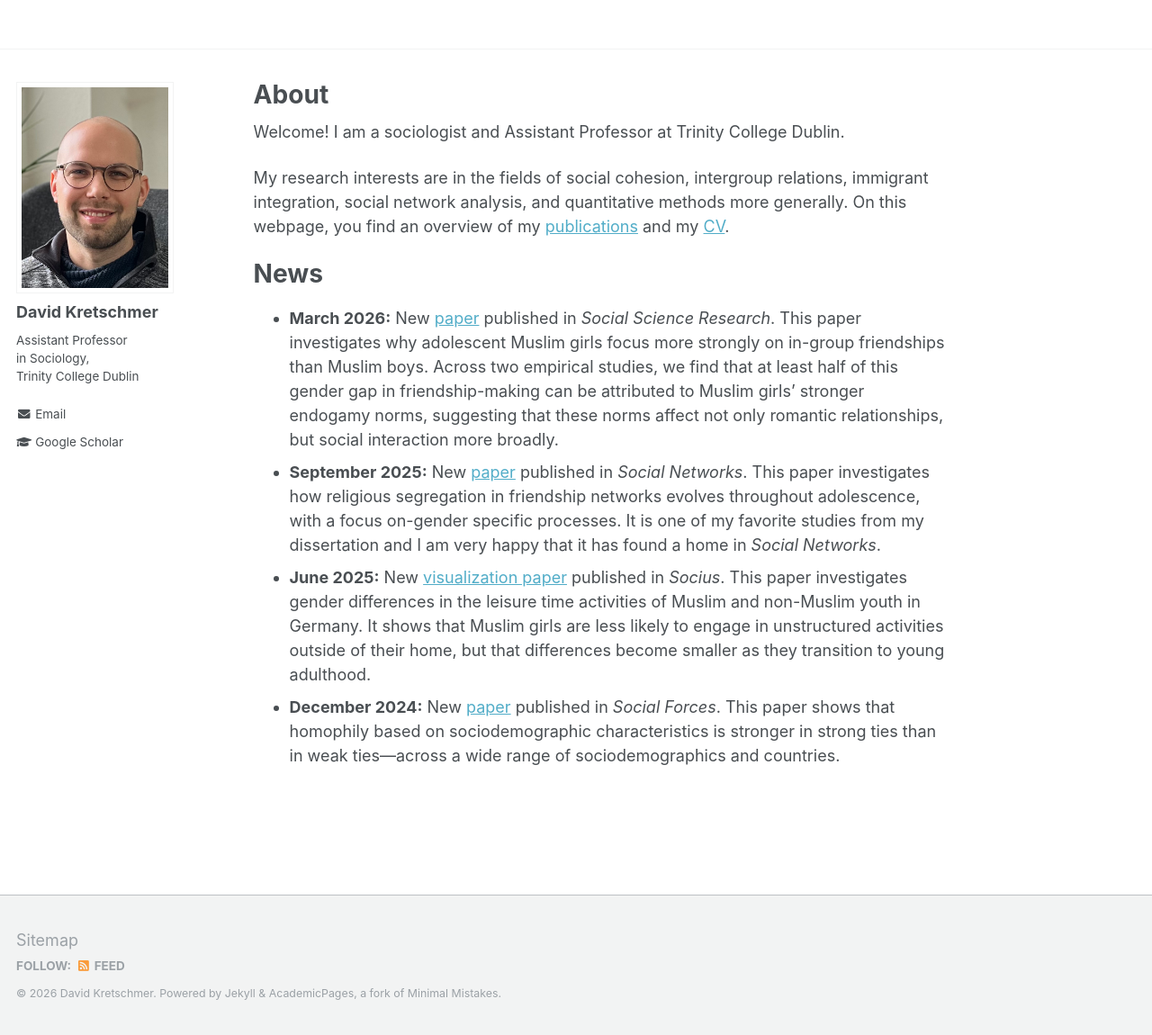
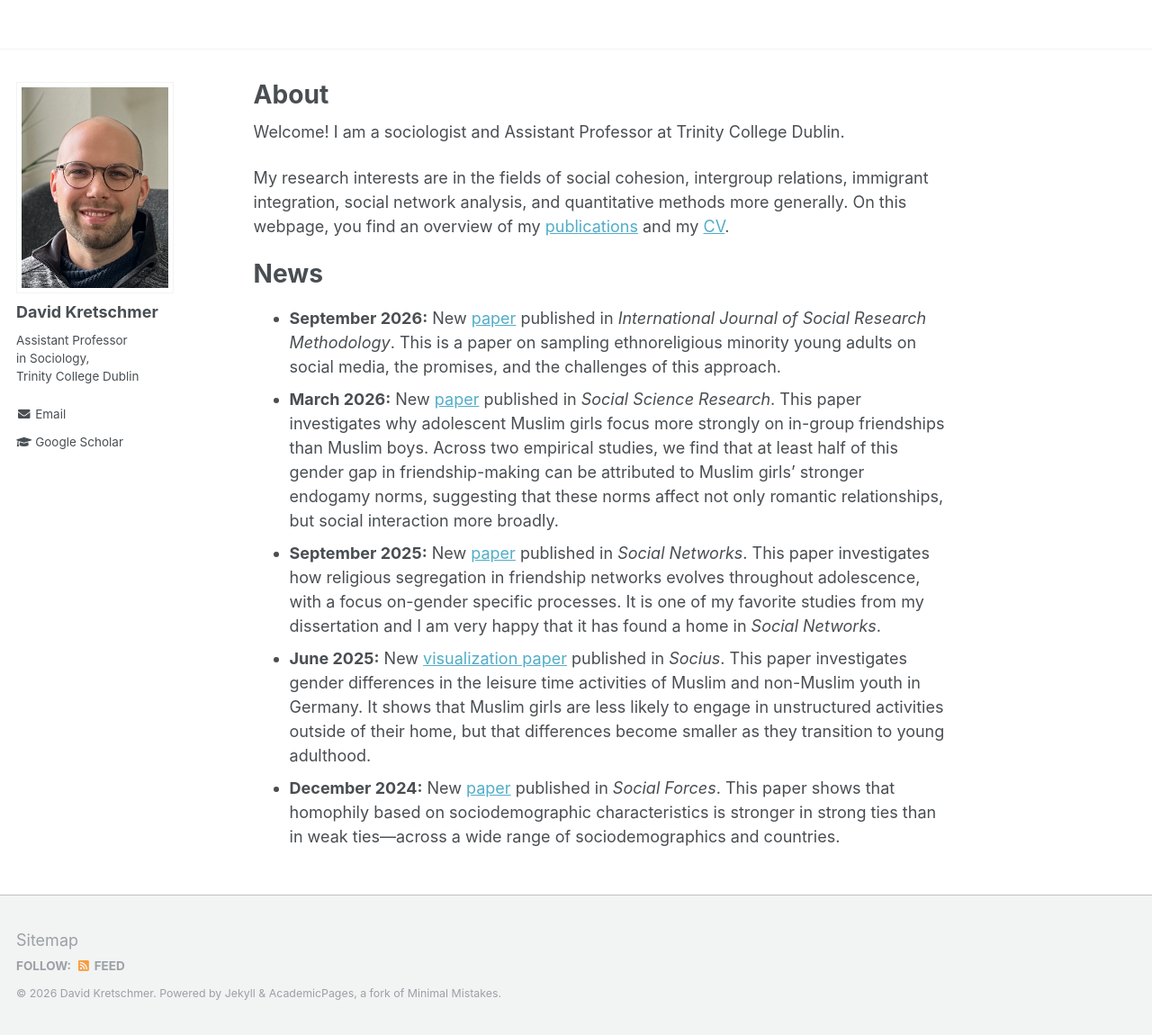
Before and after one commit to DavidKretschmer/davidkretschmer.github.io, a Jekyll site: the page built from _pages/about.md, in a window 1280 px wide and 1150 px high. Shown: the whole window at 90% size. Built offline with Jekyll 4.4.1, drawn with Linux system fonts in a browser that asks for light colours.

Commit message:
Update September paper

```diff
--- a/_pages/about.md
+++ b/_pages/about.md
@@ -17,6 +17,7 @@ My research interests are in the fields of social cohesion, intergroup relations
 News
 ======
 
+- **September 2026:** New [paper](https://www.tandfonline.com/doi/full/10.1080/13645579.2026.2726838) published in _International Journal of Social Research Methodology_. This is a paper on sampling ethnoreligious minority young adults on social media, the promises, and the challenges of this approach.
 - **March 2026:** New [paper](https://www.sciencedirect.com/science/article/pii/S0049089X26000189) published in _Social Science Research_. This paper investigates why adolescent Muslim girls focus more strongly on in-group friendships than Muslim boys. Across two empirical studies, we find that at least half of this gender gap in friendship-making can be attributed to Muslim girls' stronger endogamy norms, suggesting that these norms affect not only romantic relationships, but social interaction more broadly.
 - **September 2025:** New [paper](https://www.sciencedirect.com/science/article/pii/S0378873325000620) published in _Social Networks_. This paper investigates how religious segregation in friendship networks evolves throughout adolescence, with a focus on-gender specific processes. It is one of my favorite studies from my dissertation and I am very happy that it has found a home in _Social Networks_.
 - **June 2025:** New [visualization paper](https://journals.sagepub.com/doi/10.1177/23780231251349634) published in _Socius_. This paper investigates gender differences in the leisure time activities of Muslim and non-Muslim youth in Germany. It shows that Muslim girls are less likely to engage in unstructured activities outside of their home, but that differences become smaller as they transition to young adulthood.
```
Also changed, not shown: 1 other file.
